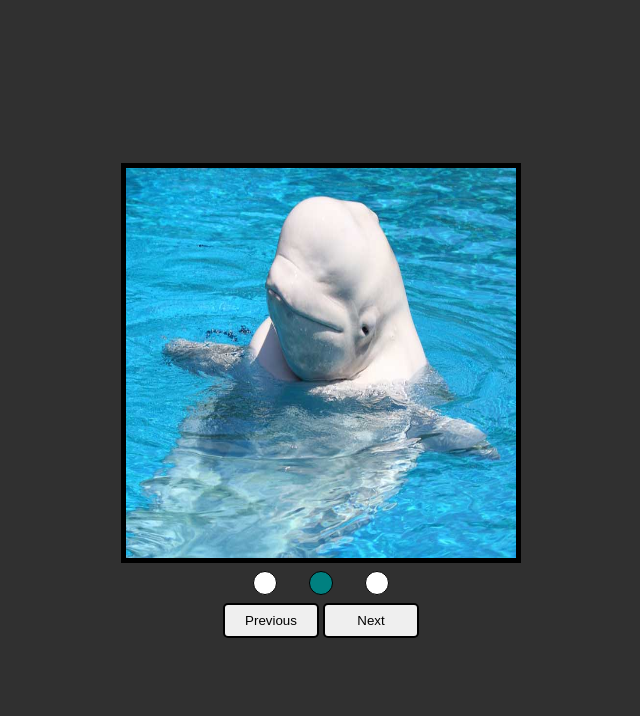
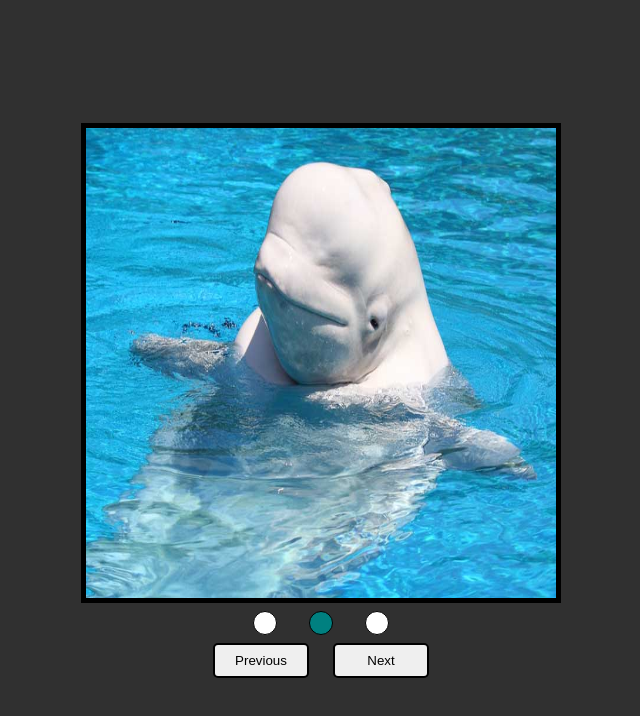
Before and after one commit to keyfeula/image-carousel, a plain HTML site: page index.html in a window 1280 px wide. Shown: the whole page, without its empty margins (319-959 px from the left). Drawn offline with Linux system fonts and the light colour scheme.

Commit message:
Made image frame larger

```diff
--- a/index.html
+++ b/index.html
@@ -7,8 +7,9 @@
         <script src="./app.js" defer></script>
     </head>
     <body>
+        <div class="main-container">
             <div class="frame">
-            <img src="./red-panda.jpg" alt="red panda">
+                <img src="./red-panda.jpg" alt="">
             </div>
             <div class="progress">
                 <div class="slide-1 current" ></div>
@@ -19,5 +20,6 @@
                 <button class="left">Previous</button>
                 <button class="right">Next</button>
             </div>
+        </div>
     </body>
 </html>
--- a/style.css
+++ b/style.css
@@ -7,16 +7,24 @@
 body {
     min-height: 100vh;
     display: flex;
+    justify-content: center;
+    align-items: center;
+    background: #303030;
+}
+
+.main-container {
+    width: 50%;
+    height: auto;
+    display: flex;
     flex-direction: column;
     justify-content: center;
     align-items: center;
     gap: 0.5rem;
-    background: #303030;
 }
 
 .frame {
-    height: 25rem;
-    width: 25rem;
+    height: 30rem;
+    width: 30rem;
     border: 5px solid black;
 }
 
@@ -42,6 +50,11 @@ img {
     height: 100%;
 }
 
+.controls {
+    display: flex;
+    gap: 1.5rem;
+}
+
 button {
     padding: 0.5rem 1rem;
     width: 6rem;
```
Lines whose indentation alone changed are shown as unchanged.
